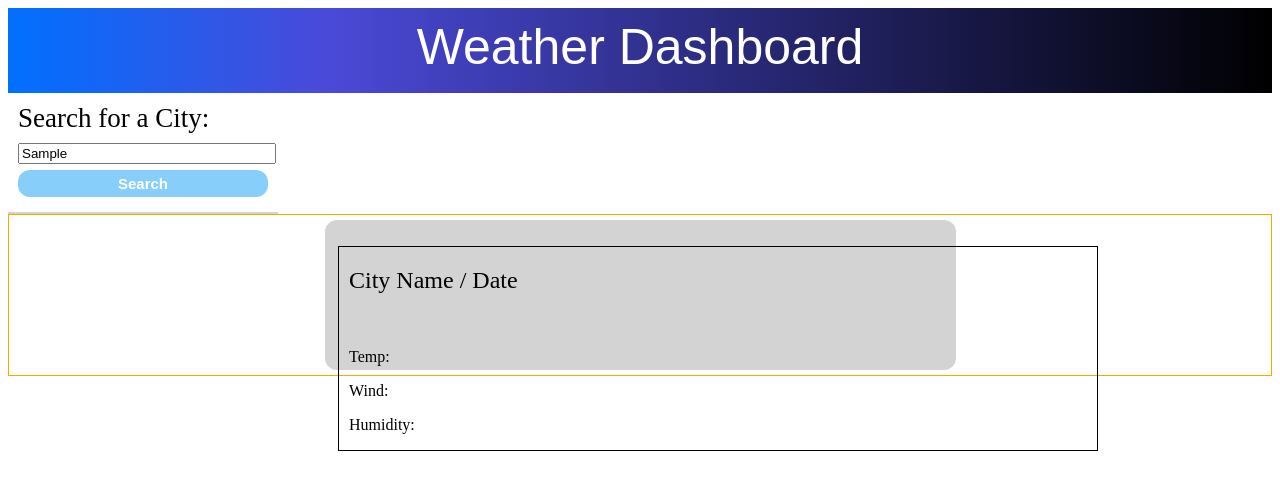
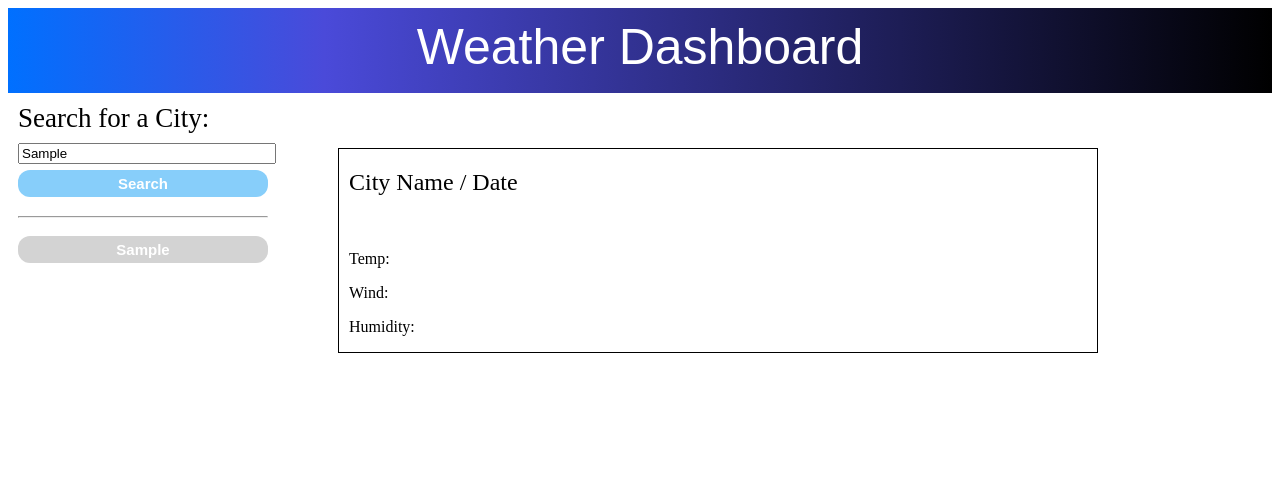
Before and after one commit to rapostoljr/challenge_6_weather_forcast, a plain HTML site: page index.html in a window 1280 px wide. Both pictures are taken after typing "Sample" into the empty fields and a click on the button "Search". Shown: the top 486 px of the page. Drawn offline with nearby package versions, Linux system fonts and the light colour scheme; no server answers; a web font is replaced by a local one.

Commit message:
added previously search buttons and functionality

```diff
--- a/assets/css/style.css
+++ b/assets/css/style.css
@@ -28,7 +28,6 @@ aside {
     font-size: 27px;
     max-width: 250px;
     padding: 10px;
-    border-bottom: 2px solid lightgrey;
 }
 
 #city {
@@ -36,7 +35,7 @@ aside {
 }
 
 #search_button {
-    margin: 5px auto;
+    margin: 5px 0;
     width: 100%;
     padding: 5px;
     font-size: 15px;
@@ -48,28 +47,16 @@ aside {
 }
 
 #search_button:hover {
-    margin: 5px auto;
-    width: 100%;
-    padding: 5px;
-    font-size: 15px;
-    font-weight: 600;
-    border: none;
-    border-radius: 12px;
-    color: var(--white_text_color);
     background: var(--hover_color);
 }
 
 /* PREVIOUSLY SEARCHED CITIES */
 .previously_searched {
     display: grid;
-    position: static;
-    border: 1px solid orange;
 }
 
 .previously_searched_btn {
-    margin: 5px auto;
-    height: 150px;
-    width: 50%;
+    margin: 5px 0;
     padding: 5px;
     font-size: 15px;
     font-weight: 600;
@@ -80,14 +67,6 @@ aside {
 }
 
 .previously_searched_btn:hover {
-    margin: 5px auto;
-    width: 50%;
-    padding: 5px;
-    font-size: 15px;
-    font-weight: 600;
-    border: none;
-    border-radius: 12px;
-    color: var(--white_text_color);
     background: var(--previous_search_color_hover);
 }
 
--- a/assets/js/script.js
+++ b/assets/js/script.js
@@ -15,16 +15,21 @@ const previouslySearchedHTML = document.querySelector('.previously_searched')
 
 const today = dayjs();
 
-previouslySearchedHTML.innerHTML = "";
+searchButtonClicked.addEventListener("click", (event) => {
+    let cityName = cityNameInputEl.value
+    getAndRenderCity(event, cityName);
+    createCityButton(cityName);
+})
 
-searchButtonClicked.addEventListener("click", (event) => {
-    getAndRenderCity(event);
-    let pastCities = document.createElement('button');
-    pastCities.setAttribute('class', 'previously_searched_btn');
-    const cityNameValue = cityNameInputEl.value;
-    pastCities.setAttribute('value', cityNameValue);
-    previouslySearchedHTML.appendChild(pastCities);
-})
+function createCityButton(cityName) {
+    let button = document.createElement('button');
+    button.setAttribute('class', 'previously_searched_btn');
+    button.textContent = cityName
+    previouslySearchedHTML.appendChild(button);
+    button.addEventListener("click", (event) => {
+        getAndRenderCity(event, cityName);
+    })
+}
 
 function setFiveDayWeatherForecast(cityName, weatherInfo, index) {
     let currentDate = dayjs().format('[(]MMM D, YYYY[)]')
@@ -50,13 +55,8 @@ function setFiveDayWeatherForecast(cityName, weatherInfo, index) {
 }
 
 // Get the city name and puts it into Current City Searched
-function getAndRenderCity(event){
+function getAndRenderCity(event, cityName){
     event.preventDefault();
-    const cityName = cityNameInputEl.value.trim()
-    // createPastCityButton(cityName);
-    // if (!cityName) {
-    //     return;
-    // }
 
 const apiUrlCity = `${baseURL}?q=${cityName}&appid=${apiKey}`;
 
@@ -94,11 +94,3 @@ fetch(apiUrlCity).then((response) => {
     })
 })
 }
-
-// creates previously searched cities
-// function createPastCityButton(cityName) {
-//     let pastCities = document.createElement('button')
-    // pastCities.setAttribute('name', cityName);
-    // pastCities.setAttribute('class', 'previously_searched_btn');
-    // previouslySearchedHTML.appendChild(pastCities);
-// }
--- a/index.html
+++ b/index.html
@@ -43,12 +43,12 @@
             </div>
             <button id="search_button">Search</button>
         </form>
+        <hr/>
+        <div class="previously_searched">
+
+        </div>
     </aside>
 
-    <div class="previously_searched">
-        <button id="previously_searched_btn"></button>
-
-    </div>
 
     <!-- CURRENT WEATHER CARD -->
     <content class="current_city_searched">
```
